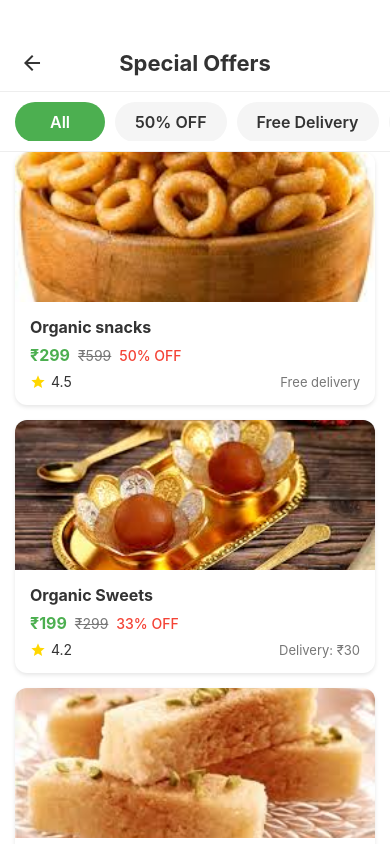
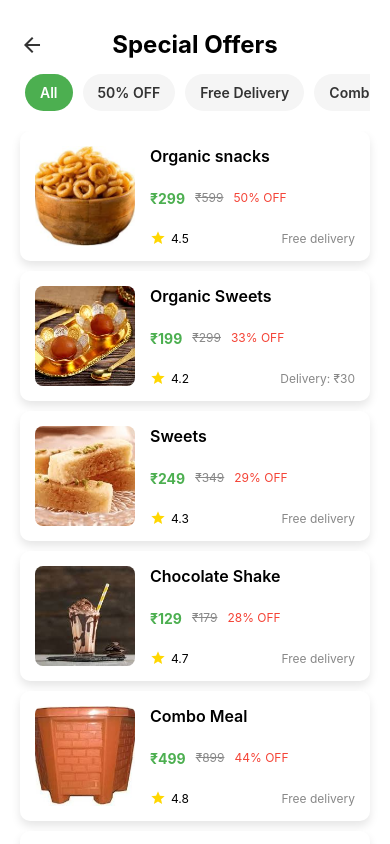
Before and after one commit to ManoharS1996/hotelfrontend, a React Native app: screen /Offers in a window 390 px wide. Shown: the top 844 px of the page. Built offline with nearby package versions, Linux system fonts and the light colour scheme.

Commit message:
Update done

```diff
--- a/package.json
+++ b/package.json
@@ -31,6 +31,7 @@
     "react-native-reanimated": "~3.16.1",
     "react-native-safe-area-context": "4.12.0",
     "react-native-screens": "~4.4.0",
+    "react-native-toast-message": "^2.3.0",
     "react-native-vector-icons": "^10.2.0",
     "styled-components": "^5.3.11",
     "twilio": "^5.5.2"
--- a/screens/HomeScreen.js
+++ b/screens/HomeScreen.js
@@ -384,7 +384,9 @@ const HomeScreen = ({ navigation }) => {
               <MaterialIcons name="shopping-cart" size={24} color="#333" style={styles.cartIcon} />
               {cartItems.length > 0 && (
                 <View style={styles.cartBadge}>
-                  <Text style={styles.cartBadgeText}>{cartItems.reduce((total, item) => total + item.quantity, 0)}</Text>
+                  <Text style={styles.cartBadgeText}>
+                    {cartItems.reduce((total, item) => total + item.quantity, 0)}
+                  </Text>
                 </View>
               )}
             </View>
@@ -514,7 +516,11 @@ const HomeScreen = ({ navigation }) => {
               contentContainerStyle={styles.itemsScrollContent}
             >
               {filteredItems.map((item) => (
-                <View key={item.id} style={styles.itemCard}>
+                <TouchableOpacity
+                  key={item.id}
+                  style={styles.itemCard}
+                  activeOpacity={0.8}
+                >
                   <Image source={item.image} style={styles.itemImage} />
                   <Text style={styles.itemName} numberOfLines={1}>{item.name}</Text>
                   <View style={styles.itemBottom}>
@@ -527,10 +533,11 @@ const HomeScreen = ({ navigation }) => {
                   <TouchableOpacity
                     style={styles.addButton}
                     onPress={() => addToCart(item)}
+                    activeOpacity={0.7}
                   >
                     <Text style={styles.addButtonText}>ADD</Text>
                   </TouchableOpacity>
-                </View>
+                </TouchableOpacity>
               ))}
             </ScrollView>
           )}
@@ -555,6 +562,8 @@ const styles = StyleSheet.create({
     padding: 15,
     backgroundColor: '#fff',
     paddingTop: 50,
+    borderBottomWidth: 1,
+    borderBottomColor: '#eee',
   },
   locationContainer: {
     flexDirection: 'row',
@@ -607,6 +616,8 @@ const styles = StyleSheet.create({
     width: 40,
     height: 40,
     borderRadius: 20,
+    borderWidth: 1,
+    borderColor: '#eee',
   },
   searchContainer: {
     flexDirection: 'row',
@@ -618,6 +629,10 @@ const styles = StyleSheet.create({
     paddingHorizontal: 15,
     height: 50,
     elevation: 2,
+    shadowColor: '#000',
+    shadowOffset: { width: 0, height: 2 },
+    shadowOpacity: 0.1,
+    shadowRadius: 2,
   },
   searchIcon: {
     marginRight: 10,
@@ -658,6 +673,11 @@ const styles = StyleSheet.create({
     borderRadius: 10,
     overflow: 'hidden',
     position: 'relative',
+    elevation: 3,
+    shadowColor: '#000',
+    shadowOffset: { width: 0, height: 2 },
+    shadowOpacity: 0.2,
+    shadowRadius: 3,
   },
   newBadge: {
     position: 'absolute',
@@ -709,6 +729,11 @@ const styles = StyleSheet.create({
     alignItems: 'center',
     justifyContent: 'center',
     minWidth: 100,
+    elevation: 2,
+    shadowColor: '#000',
+    shadowOffset: { width: 0, height: 1 },
+    shadowOpacity: 0.1,
+    shadowRadius: 1,
   },
   activeCategory: {
     backgroundColor: '#e74c3c',
@@ -728,6 +753,10 @@ const styles = StyleSheet.create({
     marginHorizontal: 15,
     overflow: 'hidden',
     elevation: 2,
+    shadowColor: '#000',
+    shadowOffset: { width: 0, height: 2 },
+    shadowOpacity: 0.1,
+    shadowRadius: 2,
   },
   restaurantImage: {
     width: '100%',
@@ -750,6 +779,7 @@ const styles = StyleSheet.create({
     fontSize: 14,
     color: '#FFD700',
     marginRight: 15,
+    fontWeight: 'bold',
   },
   restaurantDelivery: {
     fontSize: 14,
@@ -767,22 +797,24 @@ const styles = StyleSheet.create({
   itemsScrollContent: {
     paddingHorizontal: 15,
   },
-  searchResultsContainer: {
-    paddingHorizontal: 15,
-  },
   noResultsText: {
     textAlign: 'center',
     color: '#555',
     marginTop: 20,
     paddingHorizontal: 15,
+    fontSize: 16,
   },
   itemCard: {
-    width: 150,
+    width: 160,
     backgroundColor: '#fff',
     borderRadius: 10,
     marginRight: 15,
     padding: 10,
     elevation: 2,
+    shadowColor: '#000',
+    shadowOffset: { width: 0, height: 1 },
+    shadowOpacity: 0.1,
+    shadowRadius: 1,
   },
   itemImage: {
     width: '100%',
@@ -818,9 +850,10 @@ const styles = StyleSheet.create({
   },
   addButton: {
     backgroundColor: '#e74c3c',
-    paddingVertical: 5,
+    paddingVertical: 8,
     borderRadius: 5,
     alignItems: 'center',
+    justifyContent: 'center',
   },
   addButtonText: {
     color: 'white',
--- a/screens/OffersScreen.js
+++ b/screens/OffersScreen.js
@@ -39,7 +39,6 @@ const OffersScreen = ({ navigation }) => {
       isVeg: false,
       category: 'normal'
     },
-    // ... (rest of your offer items remain the same)
     {
       id: 3,
       name: 'Sweets',
@@ -285,114 +284,100 @@ const styles = StyleSheet.create({
   container: {
     flex: 1,
     backgroundColor: '#fff',
-    paddingTop: 50,
   },
   header: {
     flexDirection: 'row',
     justifyContent: 'space-between',
     alignItems: 'center',
+    marginTop: 30,
     paddingHorizontal: 20,
-    paddingBottom: 15,
-    borderBottomWidth: 1,
-    borderBottomColor: '#eee',
   },
   title: {
-    fontSize: 22,
+    fontSize: 24,
     fontWeight: 'bold',
-    color: '#333',
-    flex: 1,
-    textAlign: 'center',
-    marginHorizontal: 10,
   },
   filterWrapper: {
-    height: 60,
-    paddingVertical: 10,
-    backgroundColor: '#fff',
-    borderBottomWidth: 1,
-    borderBottomColor: '#eee',
+    paddingHorizontal: 20,
+    marginTop: 15,
   },
   filterContent: {
-    paddingHorizontal: 15,
     alignItems: 'center',
+    justifyContent: 'space-between',
   },
   filterButton: {
-    height: 40,
-    marginRight: 10,
-    paddingHorizontal: 20,
+    paddingVertical: 10,
+    paddingHorizontal: 15,
     borderRadius: 20,
+    marginHorizontal: 5,
     backgroundColor: '#f5f5f5',
-    justifyContent: 'center',
-    alignItems: 'center',
-    minWidth: 90,
   },
   activeFilter: {
     backgroundColor: '#4CAF50',
   },
   filterText: {
+    fontSize: 14,
+    fontWeight: '600',
     color: '#333',
+  },
+  activeFilterText: {
+    color: '#fff',
+  },
+  offersContainer: {
+    flex: 1,
+    marginTop: 20,
+  },
+  offersContent: {
+    paddingBottom: 100,
+  },
+  offerCard: {
+    flexDirection: 'row',
+    padding: 15,
+    backgroundColor: '#fff',
+    borderRadius: 10,
+    marginBottom: 10,
+    marginHorizontal: 20,
+    shadowColor: '#000',
+    shadowOpacity: 0.1,
+    shadowRadius: 10,
+    shadowOffset: { width: 0, height: 5 },
+  },
+  offerImage: {
+    width: 100,
+    height: 100,
+    borderRadius: 8,
+  },
+  offerContent: {
+    marginLeft: 15,
+    justifyContent: 'space-between',
+    flex: 1,
+  },
+  offerName: {
     fontSize: 16,
     fontWeight: '600',
   },
-  activeFilterText: {
-    color: '#fff',
-    fontWeight: '600',
-  },
-  offersContainer: {
-    flex: 1,
-    paddingHorizontal: 15,
-  },
-  offersContent: {
-    paddingBottom: 20,
-  },
-  offerCard: {
-    backgroundColor: '#fff',
-    borderRadius: 12,
-    marginBottom: 15,
-    shadowColor: '#000',
-    shadowOffset: { width: 0, height: 2 },
-    shadowOpacity: 0.1,
-    shadowRadius: 4,
-    elevation: 3,
-    overflow: 'hidden',
-  },
-  offerImage: {
-    width: '100%',
-    height: 150,
-    resizeMode: 'cover',
-  },
-  offerContent: {
-    padding: 15,
-  },
-  offerName: {
-    fontSize: 16,
-    fontWeight: 'bold',
-    marginBottom: 8,
-    color: '#333',
-  },
   offerPriceContainer: {
     flexDirection: 'row',
-    alignItems: 'center',
-    marginBottom: 8,
+    marginTop: 5,
   },
   offerPrice: {
-    fontSize: 16,
+    fontSize: 14,
     fontWeight: 'bold',
     color: '#4CAF50',
-    marginRight: 8,
   },
   offerOriginalPrice: {
-    fontSize: 14,
+    fontSize: 12,
     textDecorationLine: 'line-through',
-    color: '#777',
-    marginRight: 8,
+    color: '#888',
+    marginLeft: 10,
   },
   offerDiscount: {
-    fontSize: 14,
+    fontSize: 12,
     color: '#f44336',
-    fontWeight: '500',
+    marginLeft: 10,
   },
   offerMeta: {
     flexDirection: 'row',
+    marginTop: 5,
     justifyContent: 'space-between',
     alignItems: 'center',
   },
@@ -401,54 +386,49 @@ const styles = StyleSheet.create({
     alignItems: 'center',
   },
   offerRating: {
+    fontSize: 12,
     marginLeft: 5,
-    fontSize: 14,
-    color: '#333',
   },
   offerDelivery: {
-    fontSize: 13,
-    color: '#777',
-    maxWidth: '50%',
+    fontSize: 12,
+    color: '#888',
   },
   detailsContainer: {
     flex: 1,
+    paddingTop: 30,
+    paddingHorizontal: 20,
     backgroundColor: '#fff',
   },
+  backButton: {
+    marginBottom: 20,
+  },
   detailScrollContent: {
-    paddingBottom: 30,
-  },
-  backButton: {
-    padding: 15,
-    paddingBottom: 10,
+    alignItems: 'center',
   },
   detailImage: {
-    width: '100%',
-    height: 250,
-    resizeMode: 'cover',
+    width: screenWidth - 40,
+    height: screenWidth - 40,
+    borderRadius: 20,
   },
   detailContent: {
-    padding: 20,
+    marginTop: 20,
   },
   detailHeader: {
     flexDirection: 'row',
     justifyContent: 'space-between',
-    alignItems: 'flex-start',
-    marginBottom: 15,
   },
   detailName: {
-    fontSize: 22,
-    fontWeight: 'bold',
-    color: '#333',
-    flex: 1,
-    marginRight: 10,
+    fontSize: 24,
+    fontWeight: '600',
+    maxWidth: screenWidth - 140,
   },
   vegIndicator: {
     flexDirection: 'row',
     alignItems: 'center',
     backgroundColor: '#f5f5f5',
-    paddingVertical: 4,
-    paddingHorizontal: 8,
-    borderRadius: 12,
+    paddingVertical: 5,
+    paddingHorizontal: 10,
+    borderRadius: 20,
   },
   vegIcon: {
     width: 12,
@@ -457,74 +437,65 @@ const styles = StyleSheet.create({
     marginRight: 5,
   },
   vegText: {
-    fontSize: 12,
-    fontWeight: '500',
+    fontSize: 14,
+    fontWeight: '600',
+    color: '#333',
   },
   priceContainer: {
-    flexDirection: 'row',
-    alignItems: 'center',
     marginBottom: 15,
   },
   detailPrice: {
     fontSize: 22,
     fontWeight: 'bold',
     color: '#4CAF50',
-    marginRight: 10,
   },
   originalPrice: {
-    fontSize: 16,
+    fontSize: 18,
     textDecorationLine: 'line-through',
     color: '#777',
-    marginRight: 10,
+    marginBottom: 5,
   },
   discount: {
     fontSize: 16,
     color: '#f44336',
-    fontWeight: '500',
+    fontWeight: '600',
   },
   ratingContainer: {
     flexDirection: 'row',
     alignItems: 'center',
-    marginBottom: 15,
+    marginBottom: 10,
   },
   ratingText: {
-    fontSize: 16,
     marginLeft: 5,
+    fontSize: 14,
     color: '#333',
   },
   prepTime: {
+    marginLeft: 10,
     fontSize: 14,
     color: '#777',
-    marginLeft: 15,
   },
   deliveryText: {
-    fontSize: 14,
-    color: '#4CAF50',
-    marginBottom: 15,
-    fontWeight: '500',
+    fontSize: 16,
+    color: '#333',
+    marginBottom: 10,
   },
   description: {
     fontSize: 16,
     color: '#555',
-    lineHeight: 24,
-    marginBottom: 25,
+    marginBottom: 20,
   },
   addToCartButton: {
     backgroundColor: '#4CAF50',
-    paddingVertical: 15,
-    borderRadius: 25,
+    paddingVertical: 12,
+    paddingHorizontal: 20,
+    borderRadius: 30,
     alignItems: 'center',
-    justifyContent: 'center',
-    shadowColor: '#4CAF50',
-    shadowOffset: { width: 0, height: 2 },
-    shadowOpacity: 0.3,
-    shadowRadius: 4,
-    elevation: 5,
   },
   addToCartText: {
+    fontSize: 18,
+    fontWeight: 'bold',
     color: '#fff',
-    fontSize: 16,
-    fontWeight: 'bold',
   },
 });
 
```
Also changed, not shown: 1 other file (tests, documents, lock files or other folders).
